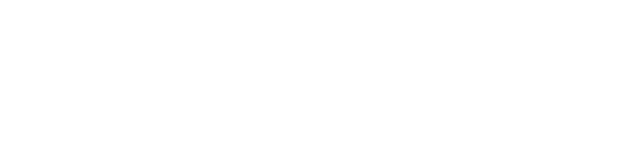
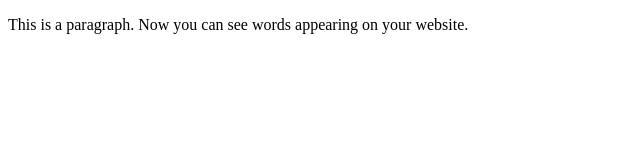
Before and after one commit to ktrammell95/tiy-kids, a plain HTML site: page index.html in a window 1280 px wide. Shown: the whole page, without its empty margins (0-640 px from the left). Drawn offline with Linux system fonts and the light colour scheme.

Commit message:
adding divs and p tags

```diff
--- a/index.html
+++ b/index.html
@@ -11,9 +11,15 @@
 
   <header> </header>
 
-  <section> </section>
+  <section>
+    <div>
+      <p>This is a paragraph. Now you can see words appearing on your website.</p>
 
-  <footer></footer>
+    </div>
+
+  </section>
+
+  <footer> </footer>
 
 </body>
 
```
